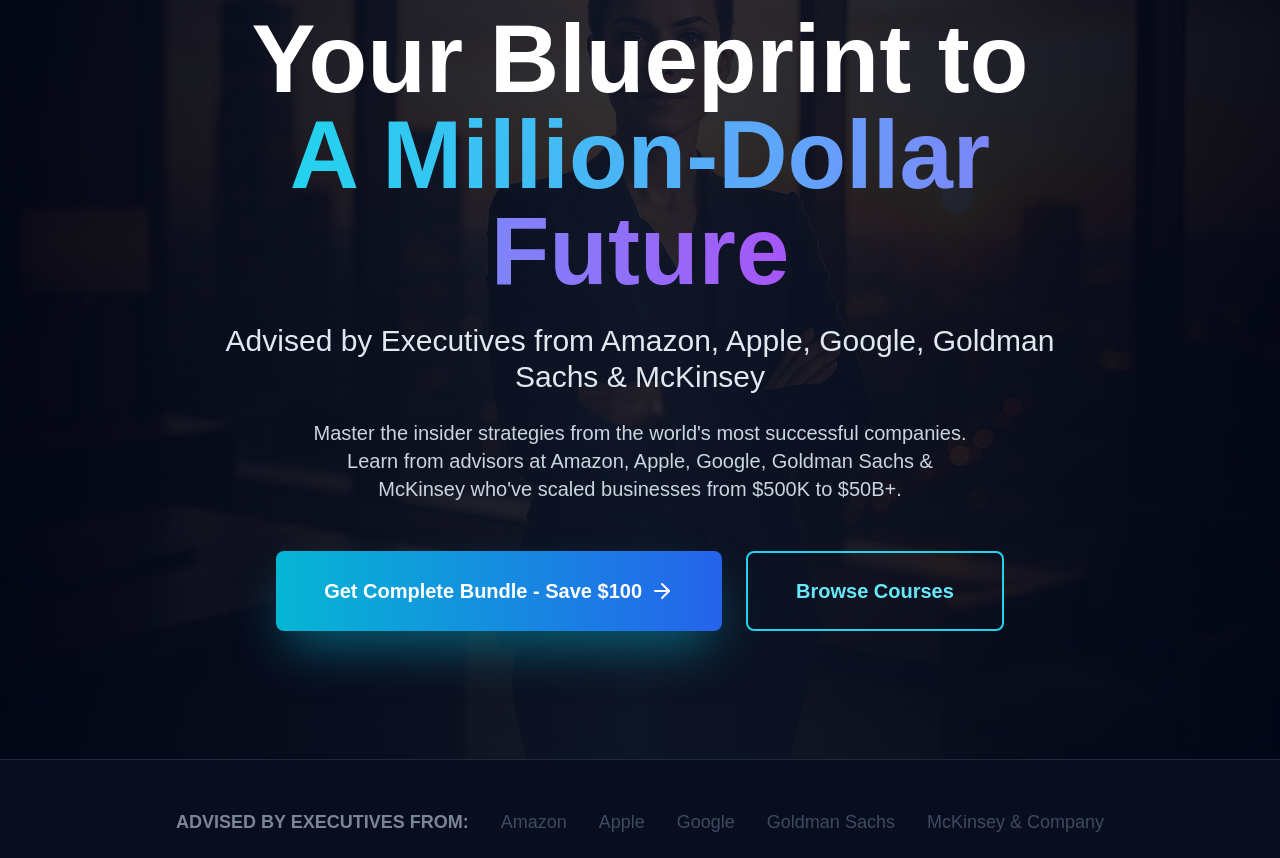
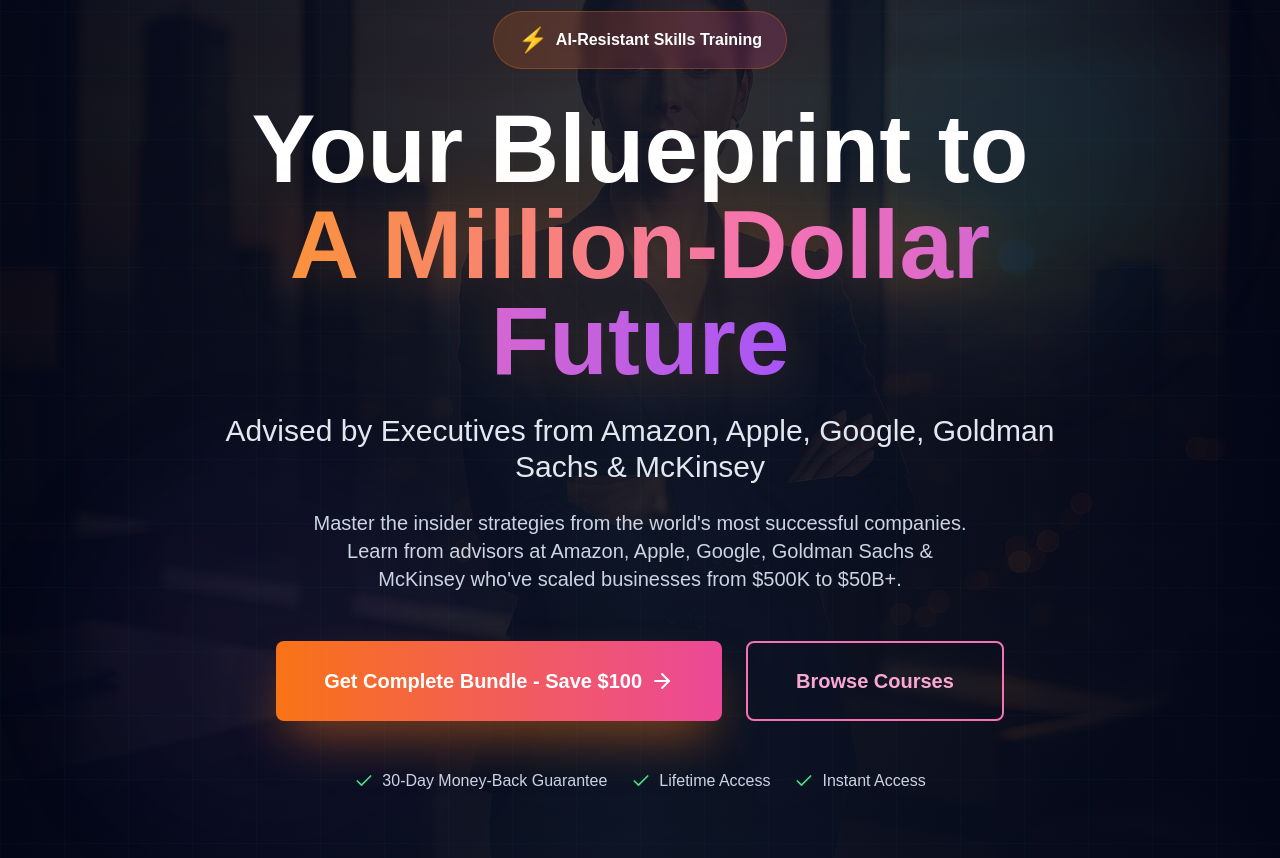
Before and after one commit to boxingthebest/million-dollar-blueprint-nextjs, a Next.js app: page / in a window 1280 px wide. Shown: the part 1362-2220 px from the top of the page. Built offline with nearby package versions, Linux system fonts and the light colour scheme.

Commit message:
Add premium futuristic hero section with grid overlay, glowing orbs, and trust badges

```diff
--- a/app/page.tsx
+++ b/app/page.tsx
@@ -381,15 +381,28 @@
             priority
           />
           <div className="absolute inset-0 bg-gradient-to-r from-slate-950/95 via-slate-900/85 to-slate-950/95" />
+
+          {/* Futuristic Grid Overlay */}
+          <div className="absolute inset-0 bg-[linear-gradient(rgba(6,182,212,0.03)_1px,transparent_1px),linear-gradient(90deg,rgba(6,182,212,0.03)_1px,transparent_1px)] bg-[size:64px_64px]" />
+
+          {/* Glowing Orbs */}
+          <div className="absolute top-20 right-20 w-96 h-96 bg-cyan-500/10 rounded-full blur-3xl animate-pulse" style={{animationDuration: '3s'}} />
+          <div className="absolute bottom-20 left-20 w-96 h-96 bg-purple-500/10 rounded-full blur-3xl animate-pulse" style={{animationDuration: '4s', animationDelay: '1s'}} />
         </div>
 
         <div className="container mx-auto px-4 relative z-10">
           <div className="max-w-4xl mx-auto text-center">
 
+            {/* Premium Badge */}
+            <div className="inline-flex items-center gap-2 bg-gradient-to-r from-orange-500/20 to-pink-500/20 border border-orange-500/30 px-6 py-3 rounded-full mb-8 backdrop-blur-sm">
+              <span className="text-orange-400 text-2xl">⚡</span>
+              <span className="text-white font-semibold text-sm md:text-base">AI-Resistant Skills Training</span>
+            </div>
+
             <h1 className="text-4xl md:text-6xl lg:text-8xl font-bold text-white mb-6 leading-tight">
               Your Blueprint to
               <br />
-              <span className="text-transparent bg-clip-text bg-gradient-to-r from-cyan-400 via-blue-400 to-purple-500">
+              <span className="text-transparent bg-clip-text bg-gradient-to-r from-orange-400 via-pink-400 to-purple-500 drop-shadow-[0_0_30px_rgba(251,146,60,0.3)]">
                 A Million-Dollar Future
               </span>
             </h1>
@@ -402,21 +415,37 @@
               Master the insider strategies from the world's most successful companies. Learn from advisors at Amazon, Apple, Google, Goldman Sachs & McKinsey who've scaled businesses from $500K to $50B+.
             </p>
 
-            <div className="flex flex-col sm:flex-row gap-6 justify-center">
+            <div className="flex flex-col sm:flex-row gap-6 justify-center mb-12">
               <a
                 href="https://buy.stripe.com/5kQfZg2GZ5Qb5lO9JW08g02"
                 target="_blank"
                 rel="noopener noreferrer"
-                className="inline-flex items-center justify-center bg-gradient-to-r from-cyan-500 to-blue-600 hover:from-cyan-600 hover:to-blue-700 text-white px-8 md:px-12 py-4 md:py-6 rounded-lg text-lg md:text-xl font-bold shadow-2xl shadow-cyan-500/50 transition-all"
+                className="inline-flex items-center justify-center bg-gradient-to-r from-orange-500 to-pink-500 hover:from-orange-600 hover:to-pink-600 text-white px-8 md:px-12 py-4 md:py-6 rounded-lg text-lg md:text-xl font-bold shadow-2xl shadow-orange-500/50 transition-all hover:scale-105 hover:shadow-orange-500/70"
               >
                 Get Complete Bundle - Save $100 <ArrowRight className="ml-2" />
               </a>
               <a
                 href="#courses"
-                className="inline-flex items-center justify-center border-2 border-cyan-400 text-cyan-300 hover:bg-cyan-500/10 backdrop-blur-sm px-8 md:px-12 py-4 md:py-6 rounded-lg text-lg md:text-xl font-bold transition-all"
+                className="inline-flex items-center justify-center border-2 border-pink-400 text-pink-300 hover:bg-pink-500/10 backdrop-blur-sm px-8 md:px-12 py-4 md:py-6 rounded-lg text-lg md:text-xl font-bold transition-all hover:scale-105"
               >
                 Browse Courses
               </a>
+            </div>
+
+            {/* Trust Badges */}
+            <div className="flex flex-wrap justify-center gap-6 text-slate-300 text-sm md:text-base">
+              <div className="flex items-center gap-2">
+                <Check className="w-5 h-5 text-green-400" />
+                <span>30-Day Money-Back Guarantee</span>
+              </div>
+              <div className="flex items-center gap-2">
+                <Check className="w-5 h-5 text-green-400" />
+                <span>Lifetime Access</span>
+              </div>
+              <div className="flex items-center gap-2">
+                <Check className="w-5 h-5 text-green-400" />
+                <span>Instant Access</span>
+              </div>
             </div>
           </div>
         </div>
```
